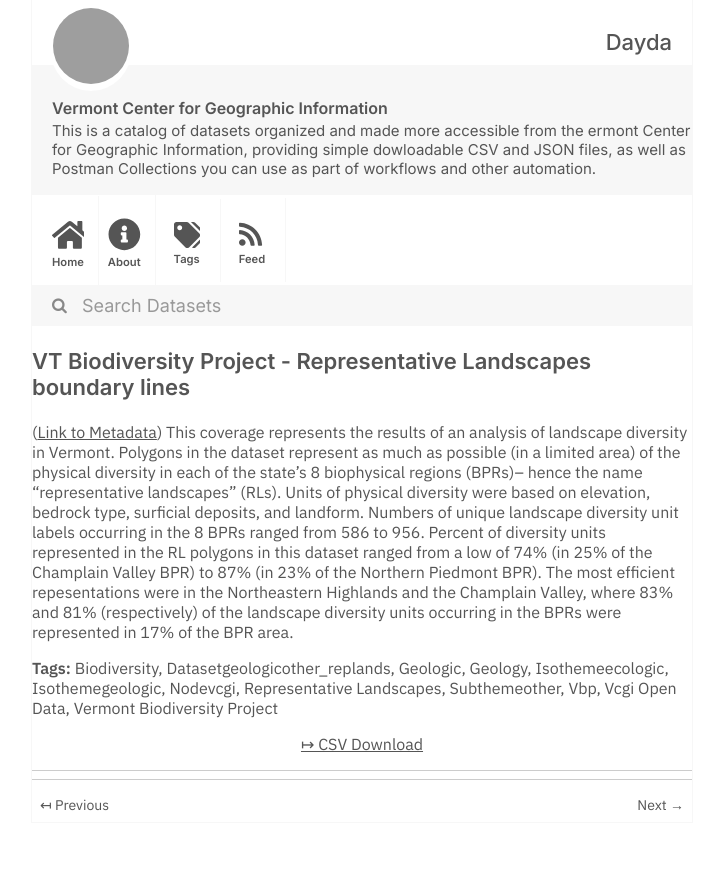
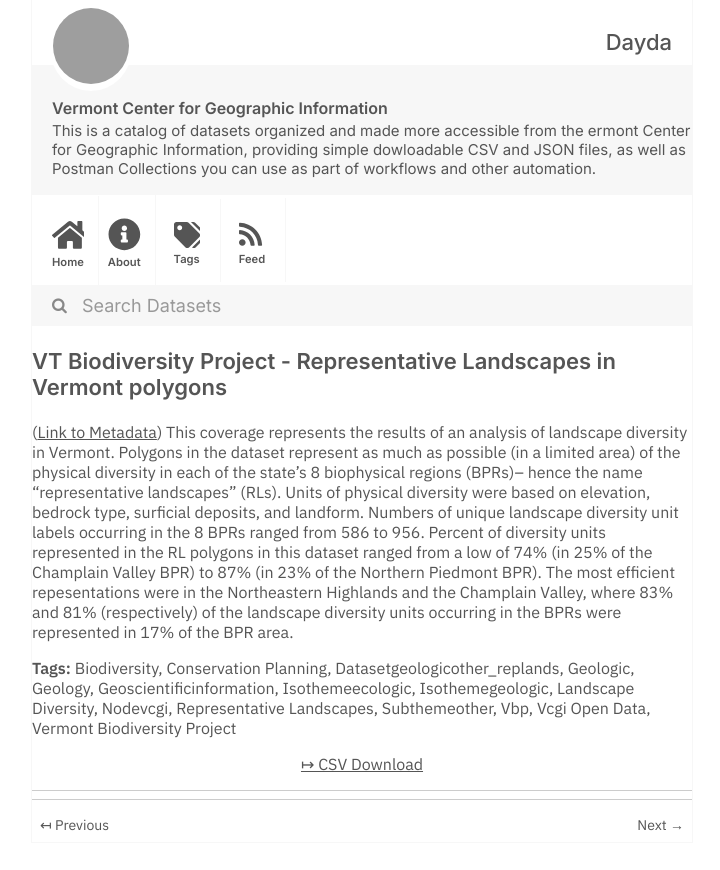
Before and after one commit to dayda-entities/vermont-center-for-geographic-information, a Jekyll site: the page built from _posts/2020-11-12-vt-biodiversity-project-repres.md, in a window 1280 px wide, cut to the strip 0-870 px from the top of the page. Shown: the whole strip, without its empty margins (278-998 px from the left). Built offline with Jekyll 4.4.1, drawn with Linux system fonts in a browser that asks for light colours; grey boxes are pictures that could not be loaded.

Commit message:
Publish Data

```diff
--- a/_posts/2020-11-12-vt-biodiversity-project-repres.md
+++ b/_posts/2020-11-12-vt-biodiversity-project-repres.md
@@ -1,16 +1,19 @@
 ---
-title: VT Biodiversity Project - Representative Landscapes boundary lines
-created: '2020-11-12T13:06:35.955520'
-modified: '2020-11-12T13:06:35.955530'
+title: VT Biodiversity Project - Representative Landscapes in Vermont polygons
+created: '2020-11-12T13:06:32.957418'
+modified: '2020-11-12T13:06:32.957425'
 state: active
 type: dataset
 tags:
   - Biodiversity
+  - Conservation Planning
   - Datasetgeologicother_replands
   - Geologic
   - Geology
+  - Geoscientificinformation
   - Isothemeecologic
   - Isothemegeologic
+  - Landscape Diversity
   - Nodevcgi
   - Representative Landscapes
   - Subthemeother
@@ -19,7 +22,7 @@ tags:
   - Vermont Biodiversity Project
 groups: []
 csv_url: >-
-  https://geodata.vermont.gov/datasets/44f5fafa8b9f4c90a7484bd80b852526_8.csv?outSR=%7B%22latestWkid%22%3A32145%2C%22wkid%22%3A32145%7D
+  https://geodata.vermont.gov/datasets/b180d00f51da48d781ac27b9ef22db40_9.csv?outSR=%7B%22latestWkid%22%3A32145%2C%22wkid%22%3A32145%7D
 json_url: ''
 layout: post
 
```
